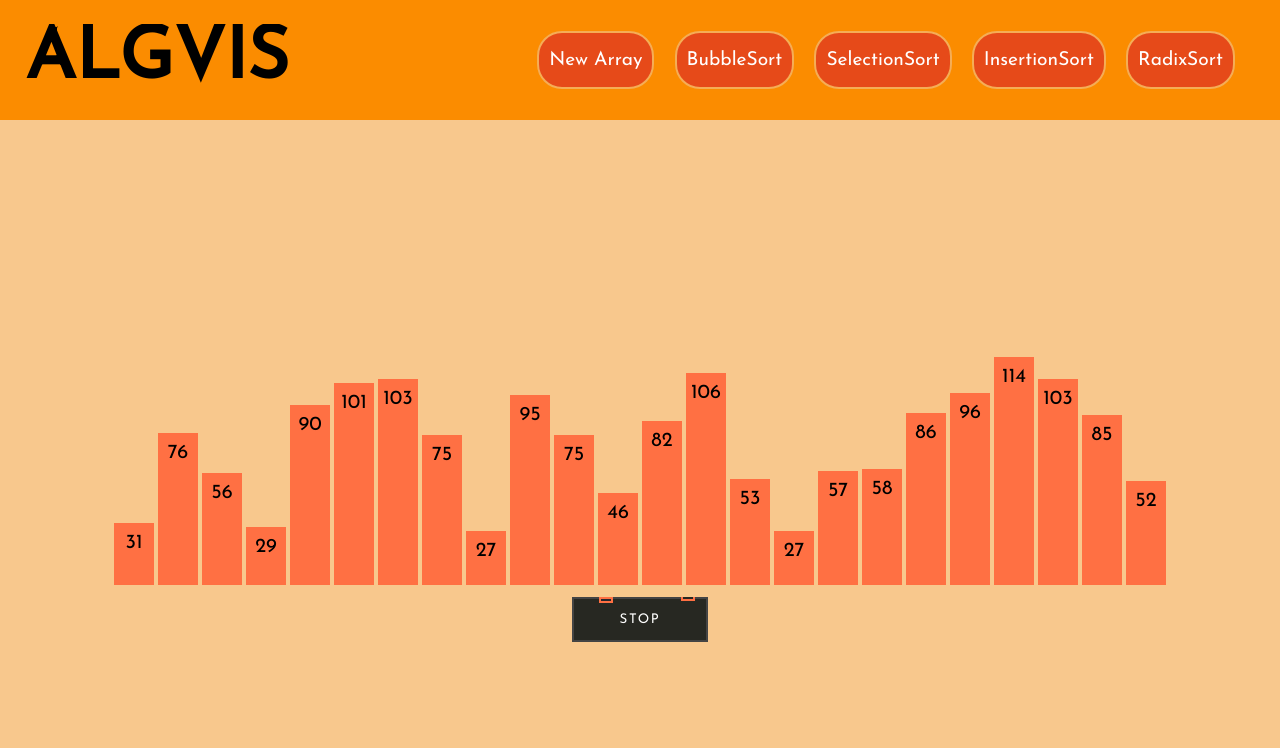
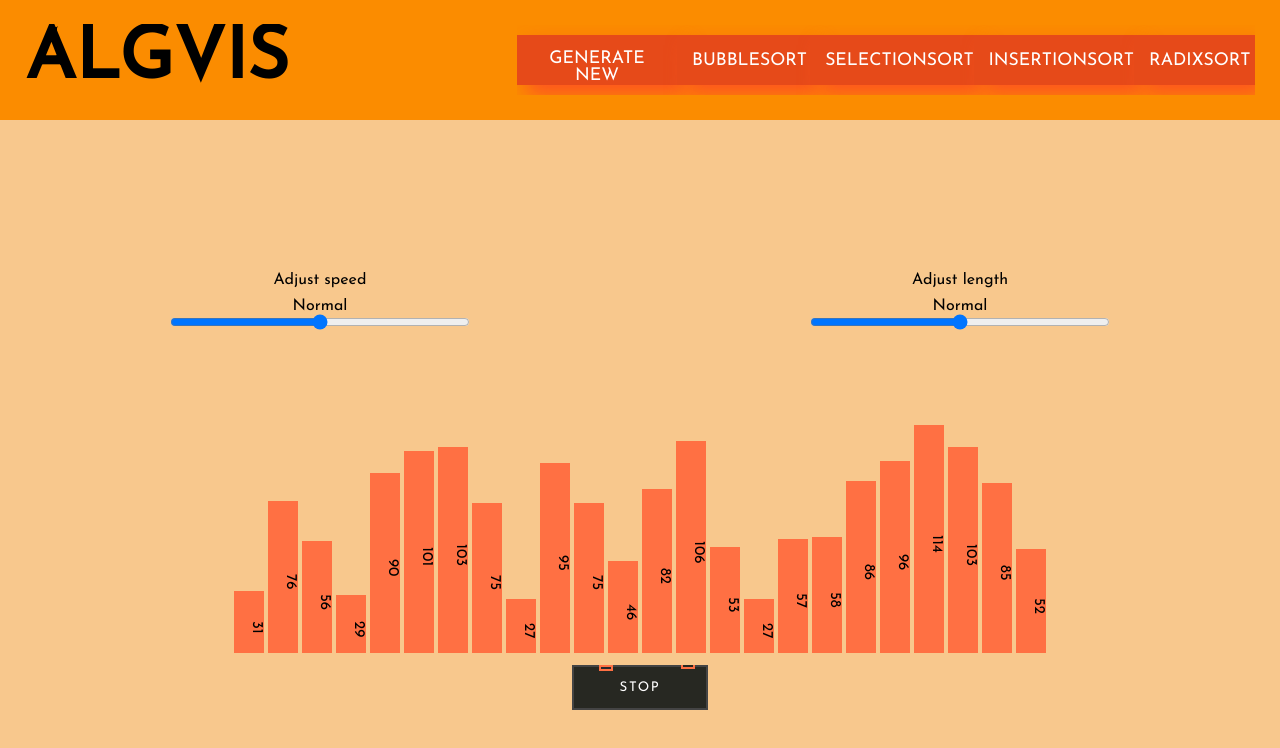
Before and after one commit to Klask1604/Algorithm-Visualizer, a React (Vite) app: page / in a window 1280 px wide. Shown: the top 748 px of the page. Built offline with nearby package versions, Linux system fonts and the light colour scheme; a web font is replaced by a local one.

Commit message:
Deploy 1.4

```diff
--- a/src/App.jsx
+++ b/src/App.jsx
@@ -7,7 +7,6 @@
 
   const handleSortingState = (sorting) => {
     setButtonSortDisable(sorting);
-    console.log(sorting);
   };
 
   const handleButtonClick = async (buttonName) => {
@@ -15,7 +14,7 @@
 
     if (buttonName === "Generate a new array") {
       barsRef.current.generateBarsArray();
-    } else if (buttonName === "BubbleSort") {
+    } else if (buttonName === "Bubble") {
       barsRef.current.sortBarsBubble();
     } else if (buttonName === "Insertion") {
       barsRef.current.sortBarsInsertion();
@@ -46,19 +45,19 @@
               handleButtonClick("Generate a new array");
             }}
           >
-            New Array
+            Generate New
           </button>
 
           <button
             disabled={ButtonSortDisable}
             style={{
               backgroundColor:
-                activeButton === "BubbleSort" ? "#FF7043" : "#E64A19",
+                activeButton === "Bubble" ? "#FF7043" : "#E64A19",
               color: "white",
               opacity: ButtonSortDisable === true ? "30%" : "100%",
               cursor: ButtonSortDisable === true ? "not-allowed" : "pointer",
             }}
-            onClick={() => handleButtonClick("BubbleSort")}
+            onClick={() => handleButtonClick("Bubble")}
           >
             BubbleSort
           </button>
--- a/src/components/Bars.jsx
+++ b/src/components/Bars.jsx
@@ -14,6 +14,8 @@
 const Bars = forwardRef(({ onSortingStateChange }, ref) => {
   const [barsArray, setBarsArray] = useState([]);
   const [isSorting, setIsSorting] = useState(false);
+  const [Speed, setSpeed] = useState(110);
+  const [length, setLength] = useState(30);
   const stopSortingRef = useRef(false);
 
   useEffect(() => {
@@ -27,7 +29,7 @@
   }, []);
 
   const generateBarsArray = () => {
-    const arrayLength = Math.floor(Math.random() * (30 - 10 + 1)) + 10;
+    const arrayLength = Math.floor(Math.random() * (length - 10 + 1)) + 10;
     const newArray = Array.from(
       { length: arrayLength },
       () => Math.floor(Math.random() * (99 - 5 + 1)) + 20
@@ -45,26 +47,26 @@
   const sortBarsBubble = async () => {
     setIsSorting(true);
     stopSortingRef.current = false;
-    await bubbleSort(barsArray, setBarsArray, stopSortingRef);
+    await bubbleSort(barsArray, setBarsArray, stopSortingRef, Speed);
     setIsSorting(false);
   };
 
   const sortBarsInsertion = async () => {
     setIsSorting(true);
     stopSortingRef.current = false;
-    await insertionSort(barsArray, setBarsArray, stopSortingRef);
+    await insertionSort(barsArray, setBarsArray, stopSortingRef, Speed);
     setIsSorting(false);
   };
   const sortBarsSelection = async () => {
     setIsSorting(true);
     stopSortingRef.current = false;
-    await selectionSort(barsArray, setBarsArray, stopSortingRef);
+    await selectionSort(barsArray, setBarsArray, stopSortingRef, Speed);
     setIsSorting(false);
   };
   const sortBarsRadix = async () => {
     setIsSorting(true);
     stopSortingRef.current = false;
-    await radixSort(barsArray, setBarsArray, stopSortingRef);
+    await radixSort(barsArray, setBarsArray, stopSortingRef, Speed);
     setIsSorting(false);
   };
   useImperativeHandle(ref, () => ({
@@ -72,25 +74,25 @@
     sortBarsBubble: async () => {
       setIsSorting(true);
       stopSortingRef.current = false;
-      await bubbleSort(barsArray, setBarsArray, stopSortingRef);
+      await bubbleSort(barsArray, setBarsArray, stopSortingRef, Speed);
       setIsSorting(false);
     },
     sortBarsInsertion: async () => {
       setIsSorting(true);
       stopSortingRef.current = false;
-      await insertionSort(barsArray, setBarsArray, stopSortingRef);
+      await insertionSort(barsArray, setBarsArray, stopSortingRef, Speed);
       setIsSorting(false);
     },
     sortBarsSelection: async () => {
       setIsSorting(true);
       stopSortingRef.current = false;
-      await selectionSort(barsArray, setBarsArray, stopSortingRef);
+      await selectionSort(barsArray, setBarsArray, stopSortingRef, Speed);
       setIsSorting(false);
     },
     sortBarsRadix: async () => {
       setIsSorting(true);
       stopSortingRef.current = false;
-      await radixSort(barsArray, setBarsArray, stopSortingRef);
+      await radixSort(barsArray, setBarsArray, stopSortingRef, Speed);
       setIsSorting(false);
     },
   }));
@@ -99,10 +101,66 @@
     stopSortingRef.current = true;
     setIsSorting(false);
   };
+
+  const getSpeedText = (Speed) => {
+    switch (Speed) {
+      case 10:
+        return "Very Fast";
+      case 60:
+        return "Fast";
+      case 110:
+        return "Normal";
+      case 160:
+        return "Slow";
+      case 210:
+        return "Very Slow";
+      default:
+        return "Unknown Speed";
+    }
+  };
+  const speedText = getSpeedText(Speed);
+
+  const getLength = (length) => {
+    switch (length) {
+      case 20:
+        return "Small";
+      case 30:
+        return "Normal";
+      case 40:
+        return "Biggest of em' all";
+    }
+  };
+  const lengthText = getLength(length);
   return (
     <>
       <div className="visualizer">
-        <div className="controller"></div>
+        <div className="controller">
+          <div className="Speed">
+            <p style={{ marginBottom: "10px" }}>Adjust speed</p>
+            <p>{speedText}</p>
+            <input
+              type="range"
+              min="10"
+              max="210"
+              step="50"
+              value={Speed}
+              onChange={(e) => setSpeed(parseInt(e.target.value))}
+            ></input>
+          </div>
+          <div className="Length">
+            <p style={{ marginBottom: "10px" }}>Adjust length</p>
+            <p>{lengthText}</p>
+            <input
+              type="range"
+              min="20"
+              max="40"
+              step="10"
+              value={length}
+              onChange={(e) => setLength(parseInt(e.target.value))}
+            ></input>
+          </div>
+        </div>
+
         <div className="box-bars">
           {barsArray &&
             barsArray.map((bar, index) => (
--- a/src/components/algorithms/bubbleSort.jsx
+++ b/src/components/algorithms/bubbleSort.jsx
@@ -1,6 +1,6 @@
 import swapBars from "../utils/swap";
 
-const bubbleSort = async (array, updateStateCallback, StopSort) => {
+const bubbleSort = async (array, updateStateCallback, StopSort, Speed) => {
   const newArray = [...array];
 
   for (let i = 0; i < newArray.length - 1; i++) {
@@ -16,7 +16,7 @@
         swapBars(newArray, j, j + 1);
       }
 
-      await new Promise((resolve) => setTimeout(resolve, 20));
+      await new Promise((resolve) => setTimeout(resolve, Speed));
 
       newArray[j].isSwapping = false;
       newArray[j + 1].isSwapping = false;
@@ -26,7 +26,7 @@
 
     newArray[newArray.length - i - 1].isSorted = true;
 
-    await new Promise((resolve) => setTimeout(resolve, 20));
+    await new Promise((resolve) => setTimeout(resolve, Speed));
 
     updateStateCallback([...newArray]);
   }
--- a/src/components/algorithms/insertionSort.jsx
+++ b/src/components/algorithms/insertionSort.jsx
@@ -1,4 +1,4 @@
-async function insertionSort(array, setBarsArray, StopSort) {
+async function insertionSort(array, setBarsArray, StopSort, Speed) {
   let bars = [...array];
 
   for (let i = 1; i < bars.length; i++) {
@@ -21,7 +21,7 @@
 
       setBarsArray([...bars]);
 
-      await new Promise((resolve) => setTimeout(resolve, 100));
+      await new Promise((resolve) => setTimeout(resolve, Speed));
 
       bars[j + 1] = bars[j];
 
@@ -40,7 +40,7 @@
     }
 
     setBarsArray([...bars]);
-    await new Promise((resolve) => setTimeout(resolve, 100));
+    await new Promise((resolve) => setTimeout(resolve, Speed));
   }
 
   return bars;
--- a/src/components/algorithms/radixSort.jsx
+++ b/src/components/algorithms/radixSort.jsx
@@ -15,7 +15,7 @@
   return maxDigits;
 }
 
-async function radixSort(array, setBarsArray, StopSort) {
+async function radixSort(array, setBarsArray, StopSort, Speed) {
   let bars = [...array];
   let maxDigitCount = mostDigits(bars);
 
@@ -34,7 +34,7 @@
       // Mark as 'comparing' during bucketing
       bars[i].isComparing = true;
       setBarsArray([...bars]);
-      await new Promise((resolve) => setTimeout(resolve, 100));
+      await new Promise((resolve) => setTimeout(resolve, Speed));
       bars[i].isComparing = false;
     }
 
@@ -45,7 +45,7 @@
       bars[i].isSwapping = true;
     }
     setBarsArray([...bars]);
-    await new Promise((resolve) => setTimeout(resolve, 100));
+    await new Promise((resolve) => setTimeout(resolve, Speed));
     for (let i = 0; i < bars.length; i++) {
       bars[i].isSwapping = false;
     }
--- a/src/components/algorithms/selectionSort.jsx
+++ b/src/components/algorithms/selectionSort.jsx
@@ -1,4 +1,4 @@
-async function selectionSort(array, setBarsArray, StopSort) {
+async function selectionSort(array, setBarsArray, StopSort, Speed) {
   let bars = [...array];
 
   for (let i = 0; i < bars.length - 1; i++) {
@@ -9,7 +9,7 @@
       bars[j].isComparing = true;
       setBarsArray([...bars]);
 
-      await new Promise((resolve) => setTimeout(resolve, 100));
+      await new Promise((resolve) => setTimeout(resolve, Speed));
 
       if (bars[j].value < bars[minIndex].value) {
         if (minIndex !== i) {
@@ -37,7 +37,7 @@
 
       setBarsArray([...bars]);
 
-      await new Promise((resolve) => setTimeout(resolve, 100));
+      await new Promise((resolve) => setTimeout(resolve, Speed));
 
       bars[minIndex].isSwapping = false;
       bars[i].isSwapping = false;
--- a/src/index.css
+++ b/src/index.css
@@ -29,26 +29,28 @@
   height: 15%;
   background-color: #fb8c00;
 }
-
+.navbar .btns {
+  display: flex;
+  justify-content: space-between;
+  align-items: center;
+  height: 100%;
+  max-width: 60%;
+}
 .navbar button {
+  font-size: 1.1em;
+  outline: none;
+  color: #fff;
+  height: 50px;
+  width: auto;
+  padding: 15px;
+  text-align: center;
+  text-transform: uppercase;
+  background-color: #e64a19;
+  border: none;
   cursor: pointer;
-  height: 3em;
-  width: auto;
-  min-width: 5em;
-  padding: 5px 10px;
-  border-radius: 25px;
-  outline: none;
-  border: 2px solid #f5ad56;
-  font-size: 1.2rem;
+  box-shadow: 10px 10px 20px #fe5420;
 }
 
-.navbar .btns {
-  display: flex;
-  justify-content: space-evenly;
-  align-items: center;
-  height: auto;
-  max-width: 60%;
-}
 .visualizer {
   display: flex;
   flex-direction: column;
@@ -132,7 +134,32 @@
   animation: move 3s infinite;
 }
 .visualizer .controller {
-  height: 10%;
+  height: 30%;
+  display: flex;
+  justify-content: center;
+  align-items: center;
+}
+.visualizer .controller .Speed {
+  display: flex;
+  flex-direction: column;
+  justify-content: center;
+  align-items: center;
+  height: auto;
+}
+.visualizer .controller p {
+  height: auto;
+  width: auto;
+}
+.Length {
+  display: flex;
+  flex-direction: column;
+  justify-content: center;
+  align-items: center;
+  height: auto;
+}
+.visualizer .controller input[type="range"] {
+  height: auto;
+  width: 300px;
 }
 .visualizer .box-bars {
   height: 30%;
@@ -143,12 +170,14 @@
   transition: background-color 0.3s ease-in-out;
 }
 .visualizer .box-bars p {
-  font-size: 20px;
+  font-size: 15px;
   padding-top: 10px;
+  writing-mode: vertical-rl;
+  text-align: center;
 }
 .bar {
   transition: height 0.3s ease-in-out;
-  width: 40px;
+  width: 30px;
   text-align: center;
   margin: 0 2px;
   background-color: #ff7043;
@@ -188,9 +217,9 @@
     box-shadow: #27272c;
   }
 }
-@media screen and (max-width: 1000px) {
+@media screen and (max-width: 140px) {
   .bar {
-    width: 12px;
+    width: 18px;
   }
   .navbar button {
     font-size: 0.8rem;
@@ -213,7 +242,7 @@
   }
 
   .navbar button {
-    font-size: 0.8rem;
+    font-size: 1rem;
     padding: 5px;
     margin: 5px 0;
     min-width: 100%;
@@ -226,7 +255,6 @@
 
   .visualizer {
     height: 75%;
-    padding: 20px;
   }
 
   .visualizer .box-bars {
@@ -235,12 +263,12 @@
   }
 
   .visualizer .box-bars p {
-    padding-top: 0px;
+    padding-top: 5px;
+    font-size: 10px;
   }
   .bar {
-    width: 20px;
+    width: 18px;
     margin: 1px;
-    font-size: 3px;
   }
 
   .visualizer button {
@@ -248,9 +276,21 @@
     font-size: 0.8rem;
   }
 }
-@media screen and (max-width: 500px) {
+@media screen and (max-width: 650px) {
   .bar {
-    width: 10px;
+    width: 9px;
     font-size: 1.5px;
   }
+  .visualizer .box-bars p {
+    font-size: 8px;
+  }
+  .visualizer .controller {
+    flex-direction: column;
+  }
+  .visualizer .controller .Speed {
+    margin-bottom: 10px;
+  }
+  .visualizer .controller input[type="range"] {
+    width: 190px;
+  }
 }
```
Also changed, not shown: 5 other files (tests, documents, lock files or other folders).
